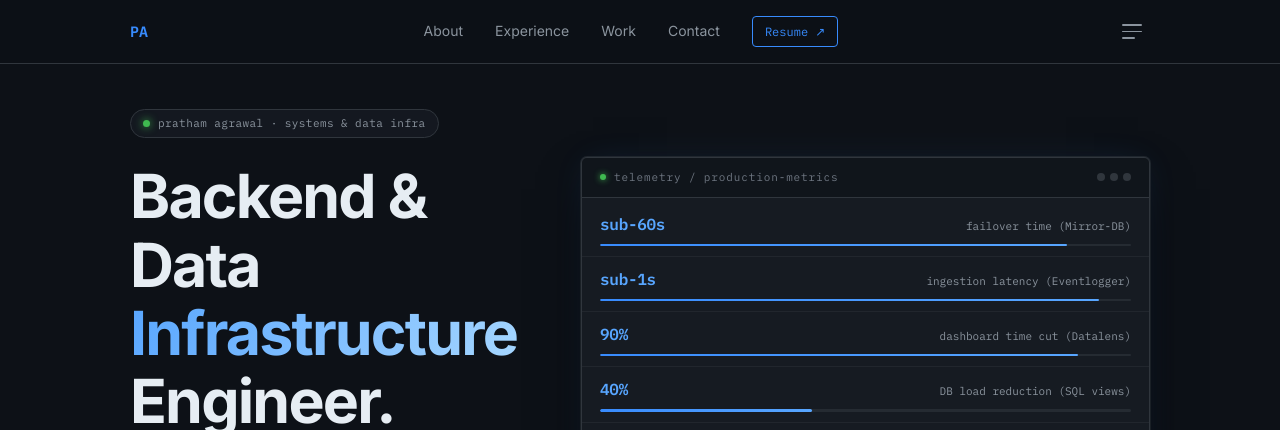
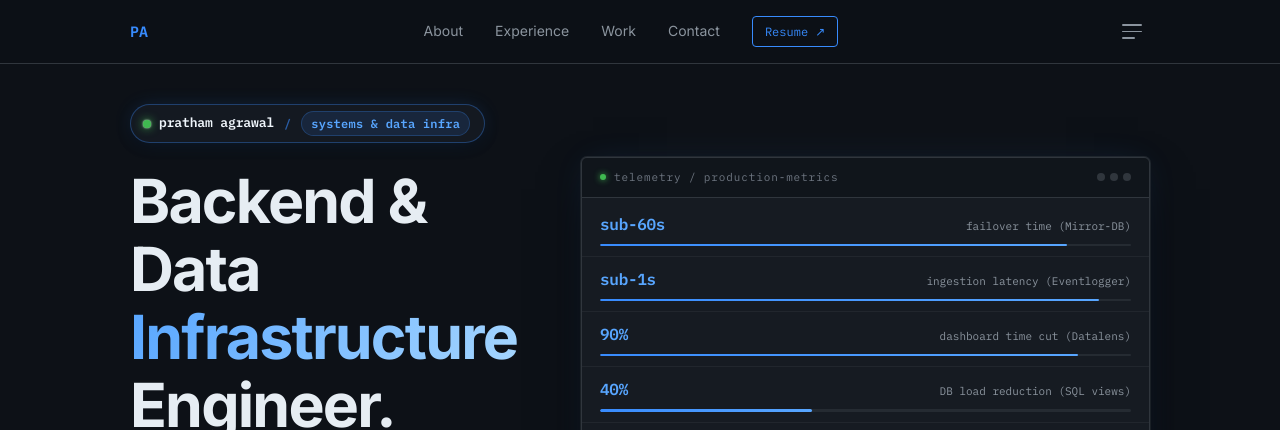
Before and after one commit to prathamagrawal/portfolio-website-v2, a React app in the folder nextjs/: page / in a window 1280 px wide. Shown: the top 430 px of the page. Built offline with nearby package versions, Linux system fonts and the light colour scheme.

Commit message:
style: give hero status pill a bold, punchy systems look
- Made name 'pratham agrawal' bold white text (font-weight 700, #f0f6fc)
- Wrapped 'systems & data infra' in an electric blue mono badge with subtle accent background and border
- Enhanced the glowing green online pulse dot with outer glow and white core
- Added accent border glow and subtle hover elevation to the pill

```diff
--- a/nextjs/src/app/globals.css
+++ b/nextjs/src/app/globals.css
@@ -1061,28 +1061,65 @@ a.pub-title:hover { color: var(--accent); }
 .hero-status-pill {
   display: inline-flex;
   align-items: center;
+  gap: 10px;
+  padding: 6px 14px 6px 12px;
+  border-radius: 9999px;
+  background: rgba(22, 27, 34, 0.95);
+  border: 1px solid rgba(56, 139, 253, 0.35);
+  box-shadow: 0 0 20px -4px rgba(56, 139, 253, 0.22),
+              0 4px 12px rgba(0, 0, 0, 0.4);
+  margin-bottom: 24px;
+  transition: all var(--transition-fast);
+}
+.hero-status-pill:hover {
+  border-color: rgba(56, 139, 253, 0.6);
+  box-shadow: 0 0 24px -2px rgba(56, 139, 253, 0.35),
+              0 4px 16px rgba(0, 0, 0, 0.5);
+  transform: translateY(-1px);
+}
+
+.hero-status-name-group {
+  display: inline-flex;
+  align-items: center;
   gap: 8px;
-  padding: 5px 12px;
-  border-radius: 9999px;
-  background-color: rgba(22, 27, 34, 0.8);
-  border: 1px solid var(--border);
-  margin-bottom: 24px;
 }
 
 .hero-pulse-dot {
-  width: 7px;
-  height: 7px;
+  width: 8px;
+  height: 8px;
   border-radius: 50%;
   background-color: #3fb950;
-  box-shadow: 0 0 8px #3fb950;
+  box-shadow: 0 0 10px #3fb950, 0 0 2px #fff;
   display: inline-block;
+  flex-shrink: 0;
 }
 
-.hero-status-text {
+.hero-status-name {
   font-family: var(--font-mono);
-  font-size: 11px;
-  color: var(--text-secondary);
-  letter-spacing: 0.04em;
+  font-size: 13px;
+  font-weight: 700;
+  color: #f0f6fc;
+  letter-spacing: -0.01em;
+}
+
+.hero-status-sep {
+  font-family: var(--font-mono);
+  font-size: 12px;
+  font-weight: 600;
+  color: rgba(56, 139, 253, 0.6);
+  user-select: none;
+}
+
+.hero-status-role {
+  font-family: var(--font-mono);
+  font-size: 12px;
+  font-weight: 600;
+  color: #58a6ff;
+  background: rgba(56, 139, 253, 0.12);
+  border: 1px solid rgba(56, 139, 253, 0.25);
+  padding: 2px 9px;
+  border-radius: 9999px;
+  letter-spacing: 0.02em;
 }
 
 .hero-headline {
--- a/nextjs/src/components/Hero.tsx
+++ b/nextjs/src/components/Hero.tsx
@@ -65,12 +65,14 @@ export default function Hero() {
         {/* ── Left Column: Headline & Position ── */}
         <div className="hero-left" style={{ display: "flex", flexDirection: "column", alignItems: "flex-start" }}>
 
-          {/* Status badge */}
+          {/* Status badge — bold, high-contrast systems chip */}
           <div className="hero-status-pill">
-            <span className="hero-pulse-dot" aria-hidden="true" />
-            <span className="hero-status-text">
-              pratham agrawal · systems &amp; data infra
-            </span>
+            <div className="hero-status-name-group">
+              <span className="hero-pulse-dot" aria-hidden="true" />
+              <span className="hero-status-name">pratham agrawal</span>
+            </div>
+            <span className="hero-status-sep" aria-hidden="true">/</span>
+            <span className="hero-status-role">systems &amp; data infra</span>
           </div>
 
           {/* Clean, balanced headline */}
```
